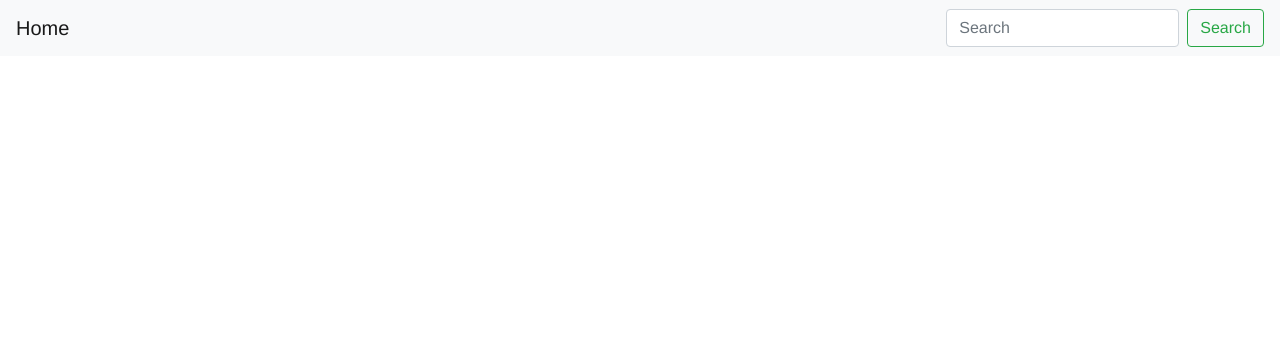
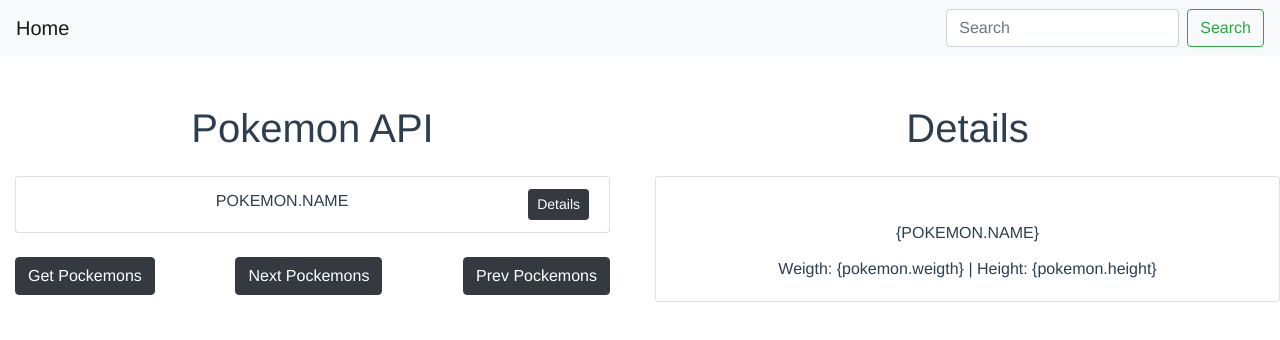
Before and after one commit to EdnGG/vue-technical-test, a Vue app: page /home in a window 1280 px wide. Shown: the top 340 px of the page. Built offline with nearby package versions, Linux system fonts and the light colour scheme.

Commit message:
Configuring routes

```diff
--- a/src/components/Cards.vue
+++ b/src/components/Cards.vue
@@ -1,5 +1,6 @@
 <template>
-  <div class="card" style="width: 18rem;">
+  <div class="container">
+  <!-- <div class="card" style="width: 18rem;">
   <img src="https://randomwordgenerator.com/img/picture-generator/55e8d7444e57a814f1dc8460962e33791c3ad6e04e5074417c2e7dd29744c7_640.jpg" class="card-img-top" alt="...">
   <div class="card-body">
     <h5 class="card-title">Card title</h5>
@@ -8,7 +9,31 @@
       </p>
     <a href="#" class="btn btn-primary">Go somewhere</a>
   </div>
-</div>
+</div> -->
+
+
+        <ul class="list-group mt-4">
+
+                <li class="list-group-item text-uppercase">
+                  pokemon.name
+                  <button
+                    class="btn btn-dark btn-sm float-right"
+                  > Details </button>
+                </li>
+
+          </ul>
+
+        <div class="d-flex justify-content-between mt-4">
+
+            <button class="btn btn-dark">Get Pockemons</button>
+
+            <button class="btn btn-dark">Next Pockemons</button>
+
+
+            <button class="btn btn-dark" >Prev Pockemons</button>
+
+        </div>
+        </div>
 </template>
 
 <script>
--- /dev/null
+++ b/src/components/Details.vue
@@ -0,0 +1,20 @@
+<template>
+  <div class="card mt-4 text-center">
+      <div class="card-body">
+        <img src='' class="img-fluid" alt="" />
+        <div class="card-title text-uppercase">{pokemon.name}</div>
+        <p class="card-text">Weigth: {pokemon.weigth}  |  Height: {pokemon.height}</p>
+      </div>
+
+    </div>
+</template>
+
+<script>
+export default {
+
+}
+</script>
+
+<style>
+
+</style>
--- a/src/router/index.js
+++ b/src/router/index.js
@@ -1,22 +1,38 @@
 import Vue from 'vue'
 import VueRouter from 'vue-router'
-import Home from '../views/Home.vue'
+import Login from '../views/Login.vue'
 
 Vue.use(VueRouter)
 
 const routes = [
   {
     path: '/',
-    name: 'Home',
-    component: Home
+    name: 'Login',
+    component: Login
   },
   {
-    path: '/about',
-    name: 'About',
+    path: '/signup',
+    name: 'Signup',
     // route level code-splitting
     // this generates a separate chunk (about.[hash].js) for this route
     // which is lazy-loaded when the route is visited.
-    component: () => import(/* webpackChunkName: "about" */ '../views/About.vue')
+    component: () => import(/* webpackChunkName: "about" */ '../views/Signup.vue')
+  },
+  {
+    path: '/profile',
+    name: 'Profile',
+    // route level code-splitting
+    // this generates a separate chunk (about.[hash].js) for this route
+    // which is lazy-loaded when the route is visited.
+    component: () => import(/* webpackChunkName: "about" */ '../views/Profile.vue')
+  },
+  {
+    path: '/home',
+    name: 'Home',
+    // route level code-splitting
+    // this generates a separate chunk (about.[hash].js) for this route
+    // which is lazy-loaded when the route is visited.
+    component: () => import(/* webpackChunkName: "about" */ '../views/Home.vue')
   }
 ]
 
--- a/src/views/About.vue
+++ /dev/null
@@ -1,5 +0,0 @@
-<template>
-  <div class="about">
-    <h1>This is an about page</h1>
-  </div>
-</template>
--- a/src/views/Home.vue
+++ b/src/views/Home.vue
@@ -1,18 +1,29 @@
 <template>
-  <div class="home mt-5">
+  <!-- <div class="home mt-5"> -->
+    <div class="row mt-5">
+      <div class="col-md-6">
     <h1>Pokemon API</h1>
     <Cards />
+  <!-- </div> -->
+    </div>
+    <div class="col-md-6">
+        <h1>Details</h1>
+       <Details />
+
+      </div>
   </div>
 </template>
 
 <script>
 // @ is an alias to /src
 import Cards from '../components/Cards.vue'
+import Details from '../components/Details.vue'
 
 export default {
   name: 'Home',
   components: {
-    Cards
+    Cards,
+    Details
   }
 }
 </script>
--- /dev/null
+++ b/src/views/Login.vue
@@ -0,0 +1,5 @@
+<template>
+  <div class="container">
+    <h1>Login</h1>
+  </div>
+</template>
--- /dev/null
+++ b/src/views/Profile.vue
@@ -0,0 +1,13 @@
+<template>
+  <h1>Profile</h1>
+</template>
+
+<script>
+export default {
+
+}
+</script>
+
+<style>
+
+</style>
--- /dev/null
+++ b/src/views/Signup.vue
@@ -0,0 +1,13 @@
+<template>
+  <h1>Sign up</h1>
+</template>
+
+<script>
+export default {
+
+}
+</script>
+
+<style>
+
+</style>
```
